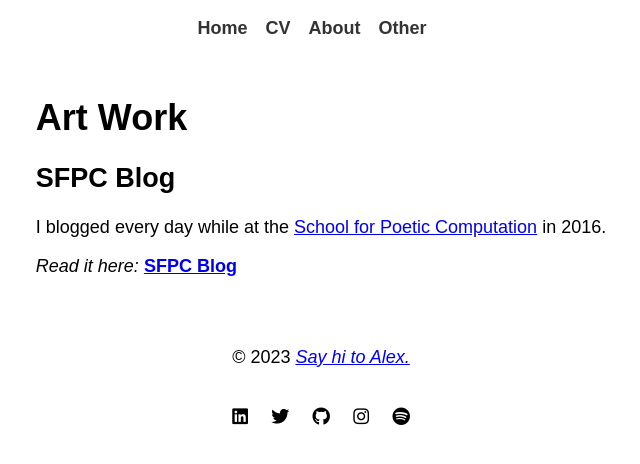
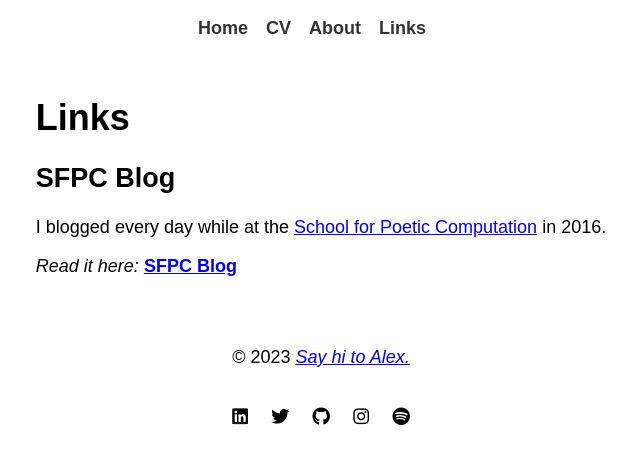
Before and after one commit to alexdwagner/alexdwagner.github.io, a Jekyll site: the page built from pages/links.md, in a window 1280 px wide. Shown: the top 464 px of the page, without its empty margins (279-919 px from the left). Built offline with Jekyll 4.4.1, drawn with Linux system fonts in a browser that asks for light colours.

Commit message:
Content changes.

```diff
--- a/_includes/nav.html
+++ b/_includes/nav.html
@@ -5,6 +5,6 @@
     <li><b><a href="https://docs.google.com/document/d/1AT8UyNHsDe2nsG2RL-wUb-Ec9_rq9j3srp0T857cjrs/edit?usp=sharing">CV</a></b></li>
     <li><b><a href="{{ '/about/' | relative_url }}">About</a></b></li>
     <!-- <li><b><a href="{{ '/portfolio/' | relative_url }}">Portfolio</a></b></li> -->
-    <li><b><a href="{{ '/other/' | relative_url }}">Other</a></b></li>
+    <li><b><a href="{{ '/links/' | relative_url }}">Links</a></b></li>
   </ul>
 </nav>
--- a/pages/other.md
+++ b/pages/links.md
@@ -1,11 +1,11 @@
 ---
 layout: default
-title: Art Work
-permalink: /other/
+title: Links
+permalink: /links/
 ---
 <!-- check art-work-old.md for a complete list of works to include here. just include your best stuff -->
 
-# Art Work
+# Links
 
 ## SFPC Blog
 
```
